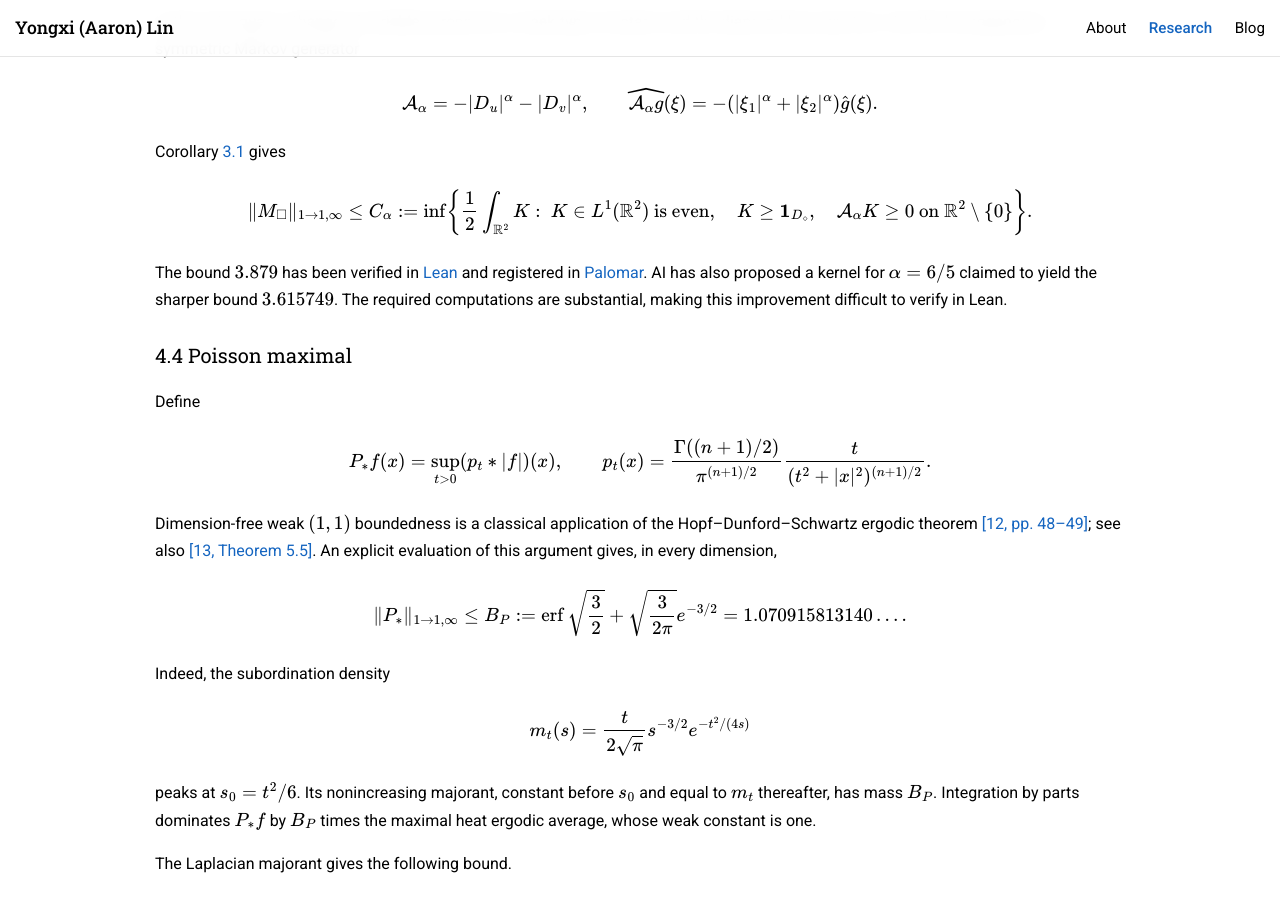
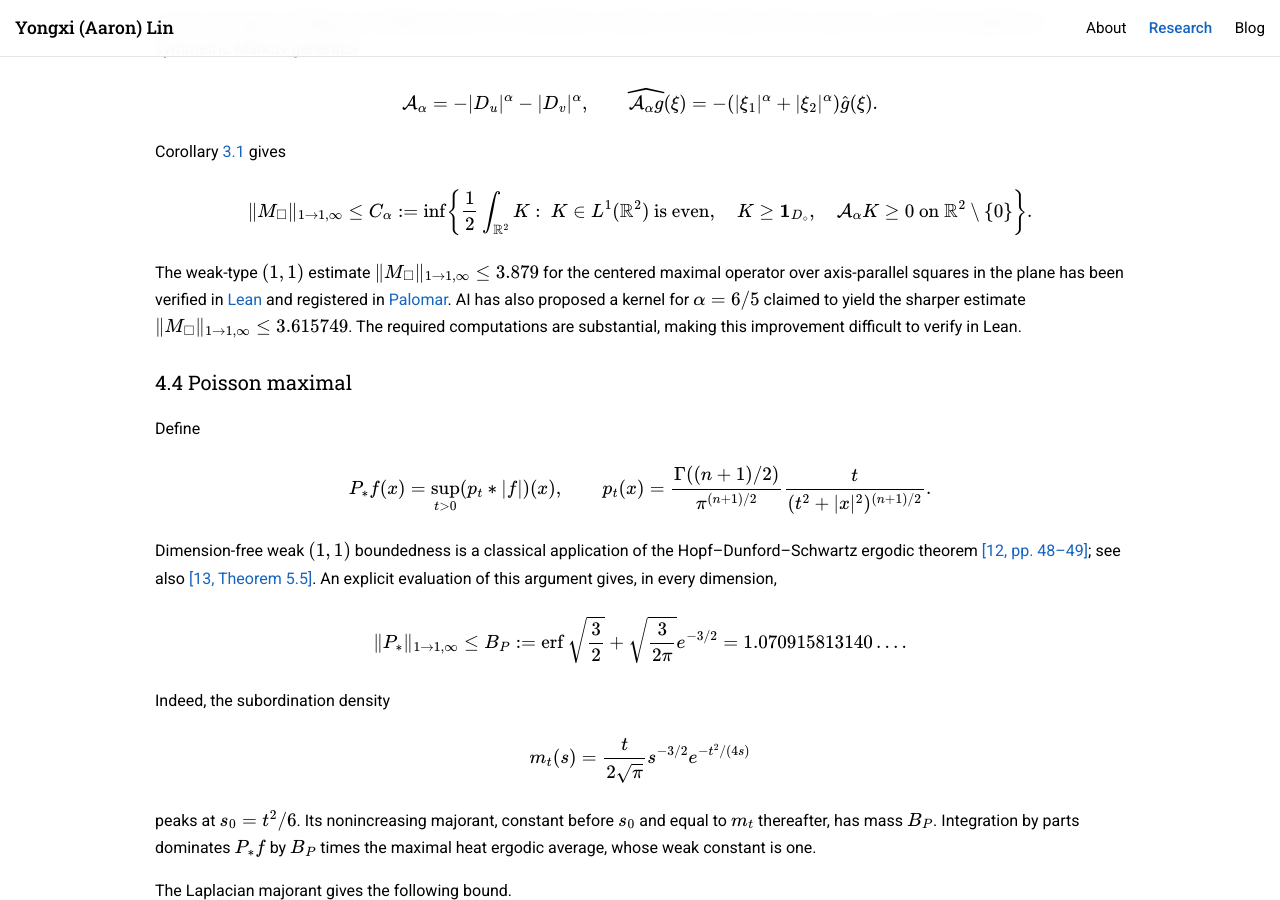
Before and after one commit to CoolRmal/coolrmal.github.io, a Jekyll site: the page built from two-partial-balayage-principles.html, in a window 1280 px wide and 900 px high, scrolled down 11869 px. Built offline with Jekyll 4.4.1, drawn with Linux system fonts in a browser that asks for light colours; formulas are drawn with MathJax 3.

Commit message:
State the square maximal estimates explicitly

```diff
--- a/two-partial-balayage-principles.html
+++ b/two-partial-balayage-principles.html
@@ -486,11 +486,14 @@ A_\alpha=-|D_u|^\alpha-|D_v|^\alpha,
 even},\quad
 K\ge\mathbf1_{D_\diamond},\quad
 \mathcal A_\alpha K\ge0\text{ on }\mathbb R^2\setminus\{0\}\biggr\}.
-$$</span> The bound <span class="math inline">$$3.879$$</span> has been
-verified in <a href="https://github.com/CoolRmal/centered-maximal-constant">Lean</a>
+$$</span> The weak-type <span class="math inline">$$(1,1)$$</span> estimate
+<span class="math inline">$$\|M_\square\|_{1\to1,\infty}\le3.879$$</span>
+for the centered maximal operator over axis-parallel squares in the plane
+has been verified in <a href="https://github.com/CoolRmal/centered-maximal-constant">Lean</a>
 and registered in <a href="https://palomar-registry.org/entry?id=PALOMAR-2026-09-19-000002&amp;version=3">Palomar</a>.
 AI has also proposed a kernel for <span class="math inline">$$\alpha=6/5$$</span>
-claimed to yield the sharper bound <span class="math inline">$$3.615749$$</span>.
+claimed to yield the sharper estimate
+<span class="math inline">$$\|M_\square\|_{1\to1,\infty}\le3.615749$$</span>.
 The required computations are substantial, making this improvement difficult
 to verify in Lean.</p>
 </section>
```
